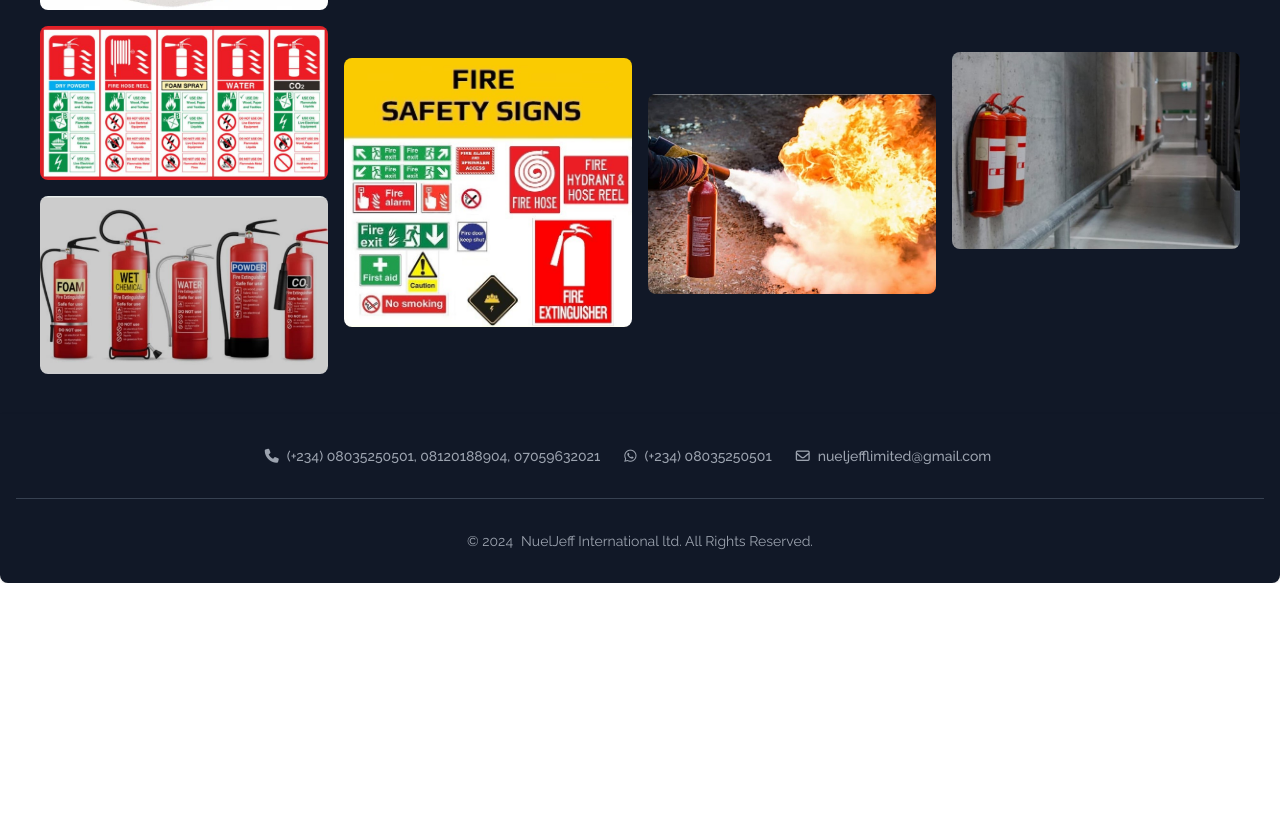
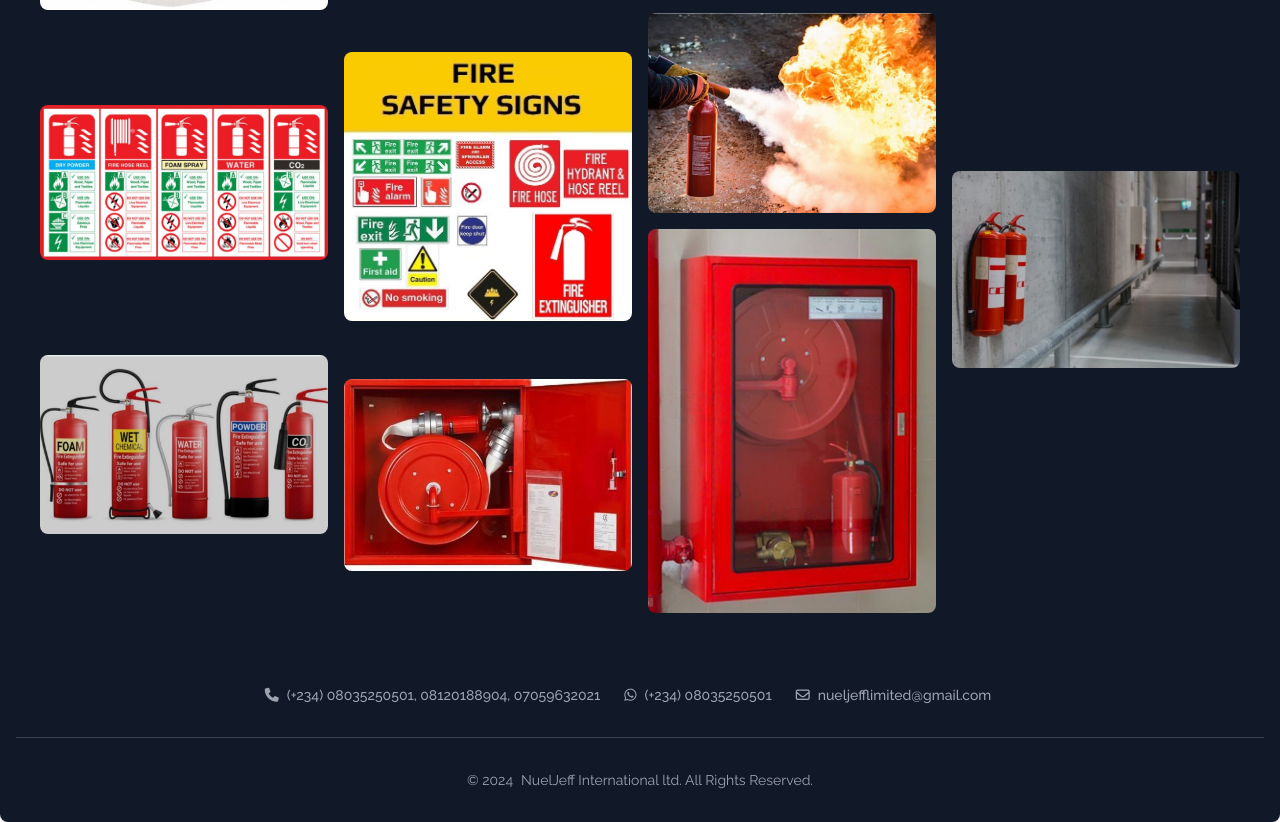
Before and after one commit to JayCul/NuelJeff, an Angular app: page /gallery in a window 1280 px wide. Shown: the part 2707-3529 px from the top of the page. Before the commit the page ends 3290 px from the top, so only its background shows below. Built offline with nearby package versions, Linux system fonts and the light colour scheme.

Commit message:
hydrant images added

```diff
--- a/src/app/gallery/gallery.component.html
+++ b/src/app/gallery/gallery.component.html
@@ -121,6 +121,9 @@
         <div>
             <img class="h-auto max-w-full rounded-lg" src="./../../assets/images/fire-sign-2.jpg" alt="">
         </div>
+        <div>
+            <img class="h-auto max-w-full rounded-lg" src="./../../assets/images/fire-hyrant-5.jpg" alt="">
+        </div>
     </div>
     <div class="grid gap-4">
         <div>
@@ -128,6 +131,9 @@
         </div>
         <div>
             <img class="h-auto max-w-full rounded-lg" src="./../../assets/images/extinguisher-6.jpeg" alt="">
+        </div>
+        <div>
+            <img class="h-auto max-w-full rounded-lg" src="./../../assets/images/fire-hyrant-6.jpg" alt="">
         </div>
     </div>
     <div class="grid gap-4">
--- a/src/app/homepage/homepage.component.html
+++ b/src/app/homepage/homepage.component.html
@@ -11,7 +11,7 @@
         <h3 class="italic text-xl">...Securing Your Success with Safety and Service Excellence</h3>
         <br>
         <div class="flex flex-row justify-center items-center">
-            <a href="./../../assets/docs/Nuel-Jeff-company profile.pdf" type="button" class="w-64 text-white bg-blue-700 hover:bg-blue-800 focus:outline-none focus:ring-4 focus:ring-blue-300 font-medium rounded-full text-sm px-5 py-2.5 text-center me-2 mb-2 dark:bg-blue-600 dark:hover:bg-blue-700 dark:focus:ring-blue-800">
+            <a href="./../../assets/docs/Nuel-Jeff-company profile.pdf" (click)="downloading()" type="button" class="w-64 text-white bg-blue-700 hover:bg-blue-800 focus:outline-none focus:ring-4 focus:ring-blue-300 font-medium rounded-full text-sm px-5 py-2.5 text-center me-2 mb-2 dark:bg-blue-600 dark:hover:bg-blue-700 dark:focus:ring-blue-800">
                 <i class="fa-solid fa-cloud-arrow-down pr-3"></i><span>Download Documentation</span></a>
 
         </div>
--- a/src/app/homepage/homepage.component.ts
+++ b/src/app/homepage/homepage.component.ts
@@ -87,12 +87,12 @@ export class HomepageComponent {
       // Check if the response has a status indicating success (e.g., 200 or 2xx)
       if (response.status === 200 || (response.status >= 200 && response.status < 300)) {
         console.log("Email sent successfully!");
-        this.toastr.success('Success!', 'Email sent successfully!');
+        this.toastr.success('Email sent successfully!', 'Success!' );
         this.ContactForm.reset();
         // Handle success
       } else {
         console.error("Email sending failed. Status:", response.status);
-        this.toastr.error('Failed!', 'Email sending failed...', {
+        this.toastr.error( 'Email sending failed...', 'Failed!', {
           timeOut: 3000,
         });
         // Handle failure
@@ -104,13 +104,17 @@ export class HomepageComponent {
       });
       // Handle error
     }
-      // .then(
+    // .then(
       //   () => {
       //     console.log('SUCCESS!');
       //   },
       //   (error) => {
-      //     console.log('FAILED...', (error as EmailJSResponseStatus).text);
-      //   },
-      // );
-    }
+        //     console.log('FAILED...', (error as EmailJSResponseStatus).text);
+        //   },
+        // );
+      }
+
+      downloading(){
+        this.toastr.success('Downloading File...', 'Connected!' );
+      }
 }
```
